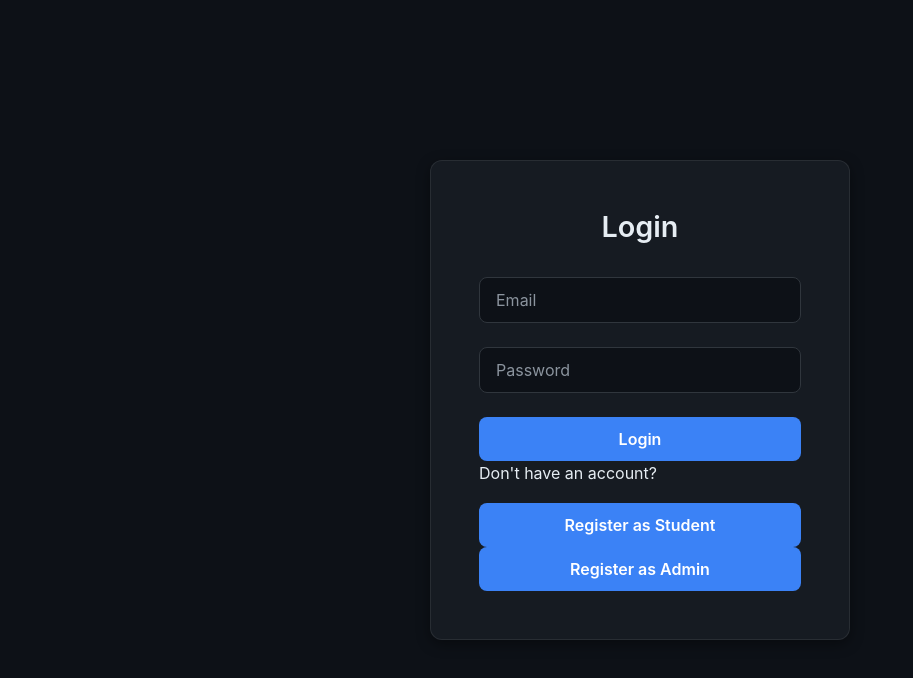
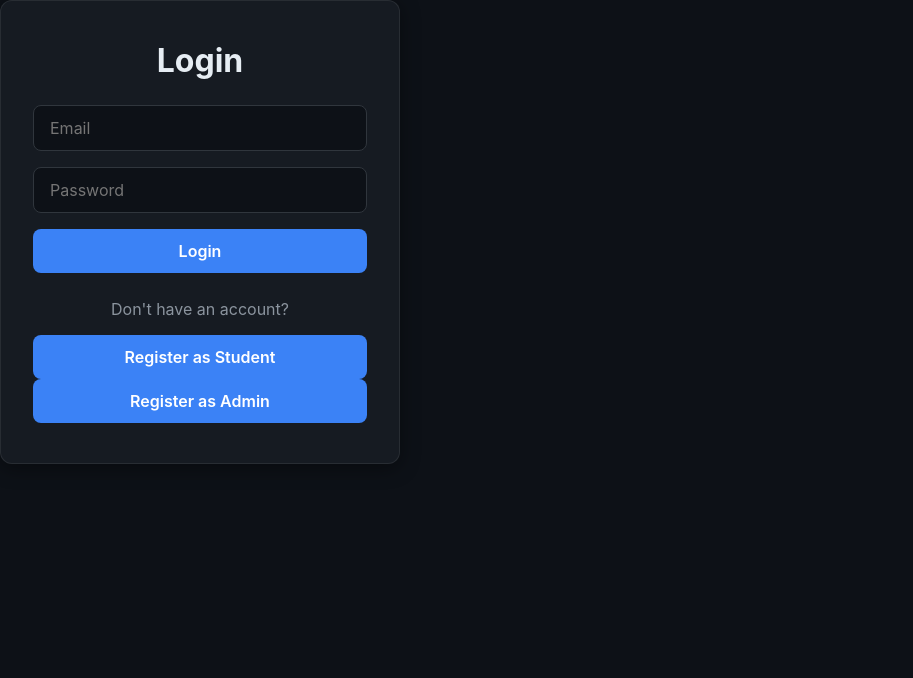
Before and after one commit to shravani-d-s/Gate-Pass-System, a React (Create React App) app in the folder frontend/: page /login in a window 1280 px wide. Shown: the top 678 px of the page, without its empty margins (0-913 px from the left). Built offline with nearby package versions, Linux system fonts and the light colour scheme.

Commit message:
ui updated

```diff
--- a/frontend/src/App.css
+++ b/frontend/src/App.css
@@ -37,31 +37,22 @@ body {
 }
 
 /* Auth Page */
-.auth-container {
-  display: flex;
-  justify-content: center;
-  align-items: center;
-  min-height: 100vh;
-  padding: 20px;
-}
-
 .auth-form {
   background: var(--secondary-bg);
+  padding: 2.5rem 2rem;
+  border-radius: 12px;
+  box-shadow: 0 4px 20px rgba(0, 0, 0, 0.4);
+  max-width: 400px;
+  width: 100%;
   border: 1px solid var(--glass-border);
-  padding: 3rem;
-  border-radius: var(--border-radius);
-  box-shadow: var(--shadow);
-  max-width: 420px;
-  width: 100%;
-  transition: var(--transition);
 }
 
 .auth-form h2 {
+  font-size: 2rem;
+  font-weight: 700;
+  color: var(--primary-text);
   text-align: center;
-  margin-bottom: 2rem;
-  color: var(--primary-text);
-  font-size: 1.8rem;
-  font-weight: 600;
+  margin-bottom: 1.5rem;
 }
 
 .auth-form input {
@@ -71,16 +62,14 @@ body {
   border: 1px solid #30363d;
   border-radius: 8px;
   color: var(--primary-text);
-  margin-bottom: 1.5rem;
+  margin-bottom: 1rem;
+  font-size: 1rem;
+  transition: border 0.3s ease;
 }
 
 .auth-form input:focus {
+  border-color: var(--accent);
   outline: none;
-  border-color: var(--accent);
-}
-
-.auth-form input::placeholder {
-  color: var(--secondary-text);
 }
 
 .auth-form button {
@@ -92,12 +81,44 @@ body {
   border: none;
   border-radius: 8px;
   cursor: pointer;
-  transition: var(--transition);
+  font-size: 1rem;
+  transition: background 0.3s ease, transform 0.2s ease;
 }
 
 .auth-form button:hover {
   background: var(--accent-hover);
+  transform: translateY(-1px);
 }
+
+.auth-links {
+  margin-top: 1.5rem;
+  text-align: center;
+}
+
+.auth-links p {
+  margin-bottom: 0.75rem;
+  color: var(--secondary-text);
+}
+
+.auth-links .link-btn {
+  background: transparent;
+  border: 1px solid var(--accent);
+  color: var(--accent);
+  padding: 10px 20px;
+  border-radius: 6px;
+  font-weight: 600;
+  cursor: pointer;
+  margin: 5px 0;
+  display: block;
+  width: 100%;
+  transition: all 0.3s ease;
+}
+
+.auth-links .link-btn:hover {
+  background: var(--accent);
+  color: white;
+}
+
 
 /* Dashboard */
 .dashboard-container {
@@ -160,7 +181,7 @@ body {
   height: 40px;
   width: auto;
   object-fit: contain;
-  filter: drop-shadow(0 2px 4px rgba(0,0,0,0.2));
+  filter: drop-shadow(0 2px 4px rgba(0, 0, 0, 0.2));
 }
 
 /* Dashboard Content */
@@ -253,7 +274,7 @@ body {
 
 .request-card:hover {
   transform: translateY(-5px);
-  box-shadow: 0 8px 25px rgba(0,0,0,0.3);
+  box-shadow: 0 8px 25px rgba(0, 0, 0, 0.3);
 }
 
 .request-header {
```
